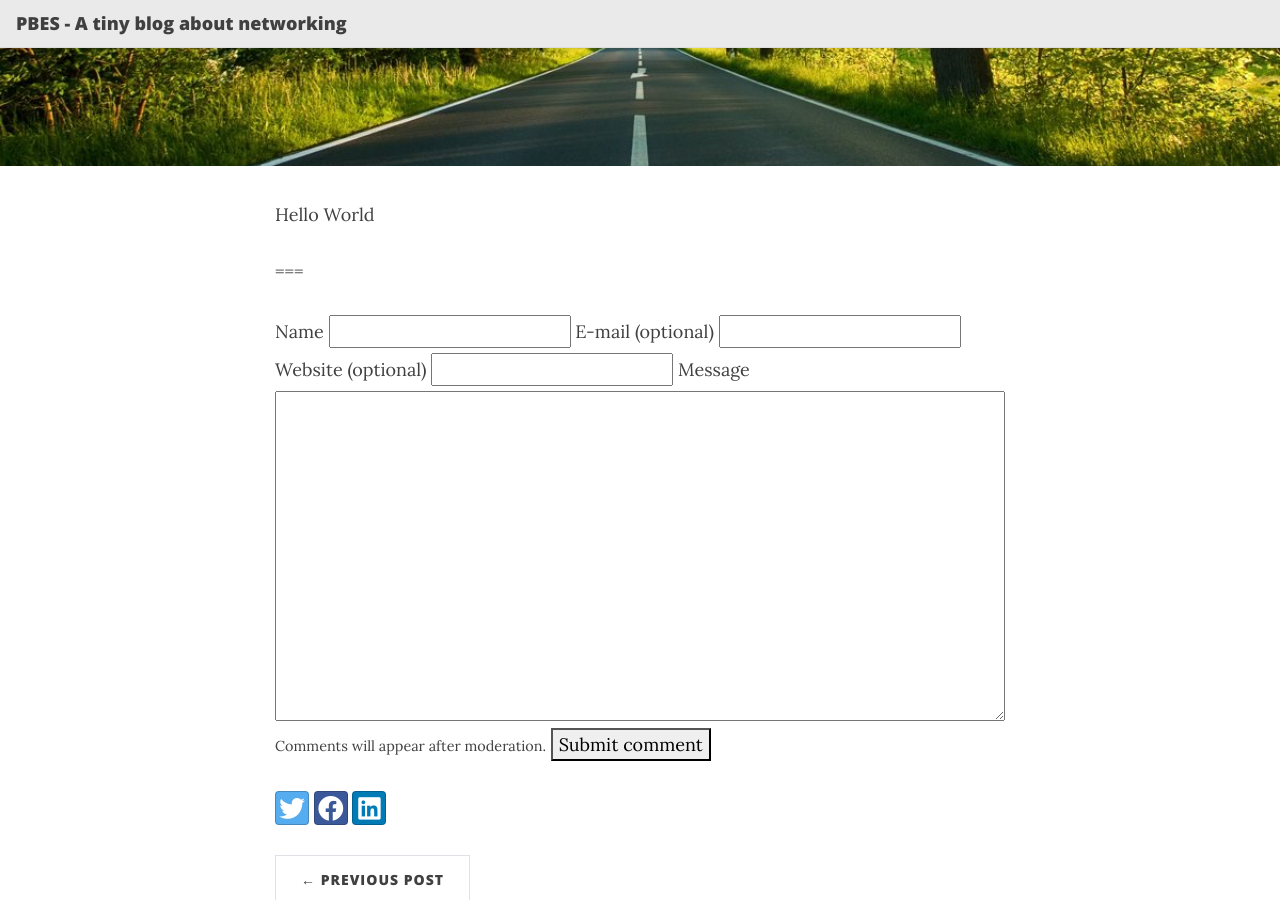
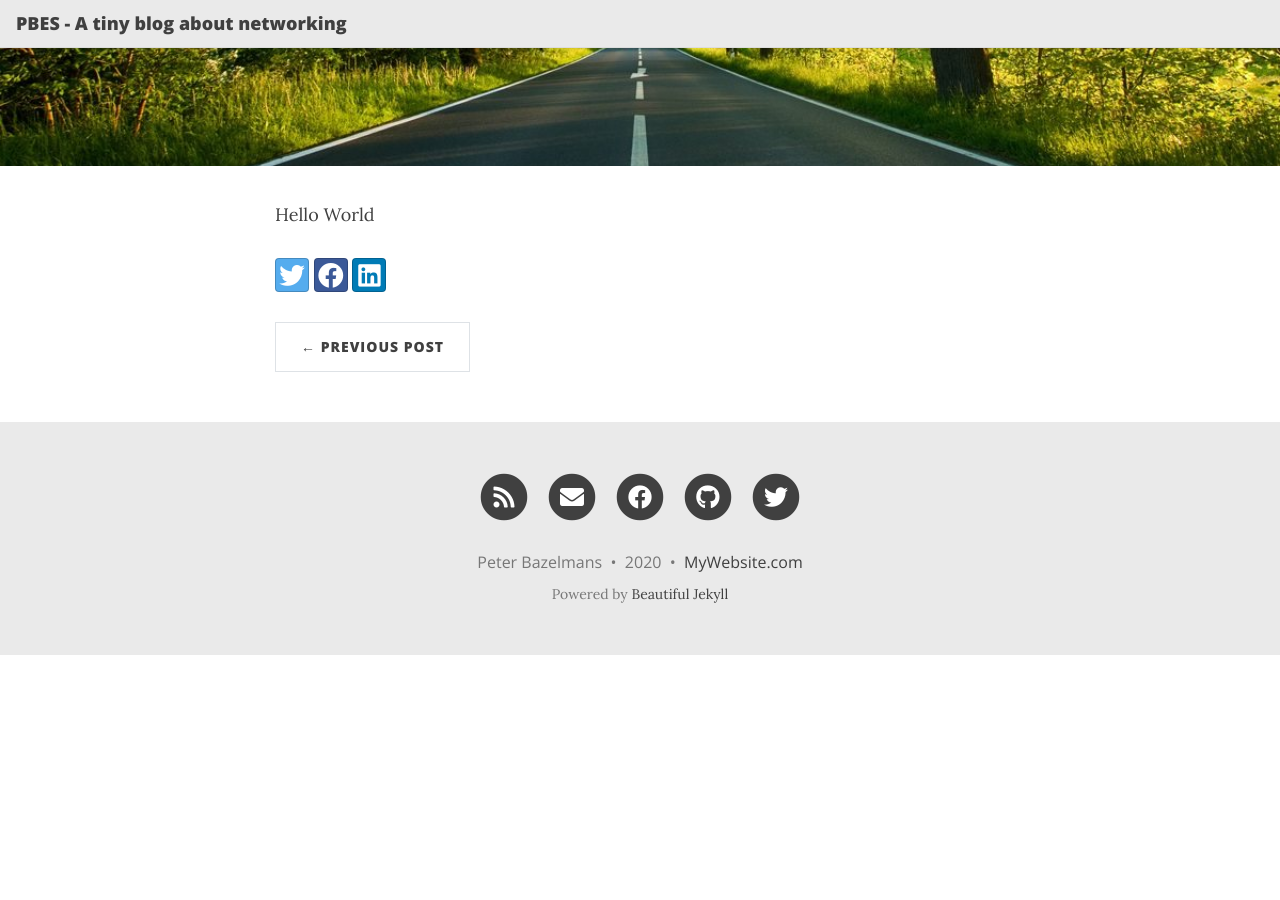
Before and after one commit to pbazelmans/pbazelmans.github.io, a Jekyll site: the page built from _posts/2020-10-18-testpage.md, in a window 1280 px wide and 900 px high, scrolled down 315 px. Built offline with Jekyll 4.4.1, drawn with Linux system fonts in a browser that asks for light colours; nearby versions of some CDN libraries; after the commit the page ends 970 px from its top, so only the background shows below that.

Commit message:
Update 2020-10-18-testpage.md

```diff
--- a/_posts/2020-10-18-testpage.md
+++ b/_posts/2020-10-18-testpage.md
@@ -1,47 +1,7 @@
 ---
 layout: post
 title:  "My Testpage"
+comments: true
 cover-img: /assets/img/path.jpg
 ---
 Hello World
-
-===
-
-<!-- Comments -->
-{% if site.data.comments[page.slug] %}
-    <h3>
-    {% if site.data.comments[page.slug].size > 1 %}
-      {{ site.data.comments[page.slug] | size }}
-    {% endif %}
-    Comments:
-    </h3>
-  {% assign comments = site.data.comments[page.slug] | sort %}
-    {% for comment in comments %}
-      <label>
-        {% if comment[1].url %}
-          <a href="{{ comment[1].url }}">
-        {% endif %}
-        <strong>{{ comment[1].name }}</strong>
-        {% if comment[1].url %}
-          </a>
-        {% endif %}
-      </label>
-      <em>{{ comment[1].date | date: "%B %d, %Y" }}</em>
-      <p>{{ comment[1].message | markdownify }}</p>
-    {% endfor %}
-{% endif %}
-<!-- Comments Form -->
-  <form method="POST" action="{{ site.staticman_url }}">
-    <input name="options[redirect]" type="hidden" value="https://pbazelmans.github.io">
-    <input name="options[slug]" type="hidden" value="{{ page.slug }}">
-      <label>Name</label>
-      <input name="fields[name]" type="text">
-      <label>E-mail (optional)</label>
-      <input name="fields[email]" type="email">
-      <label>Website (optional)</label>
-      <input name="fields[url]" type="url">
-      <label>Message</label>
-      <textarea style="width:100%" name="fields[message]" rows="12"></textarea>
-      <small>Comments will appear after moderation.</small>
-      <button type="submit">Submit comment</button>
-  </form>
```
